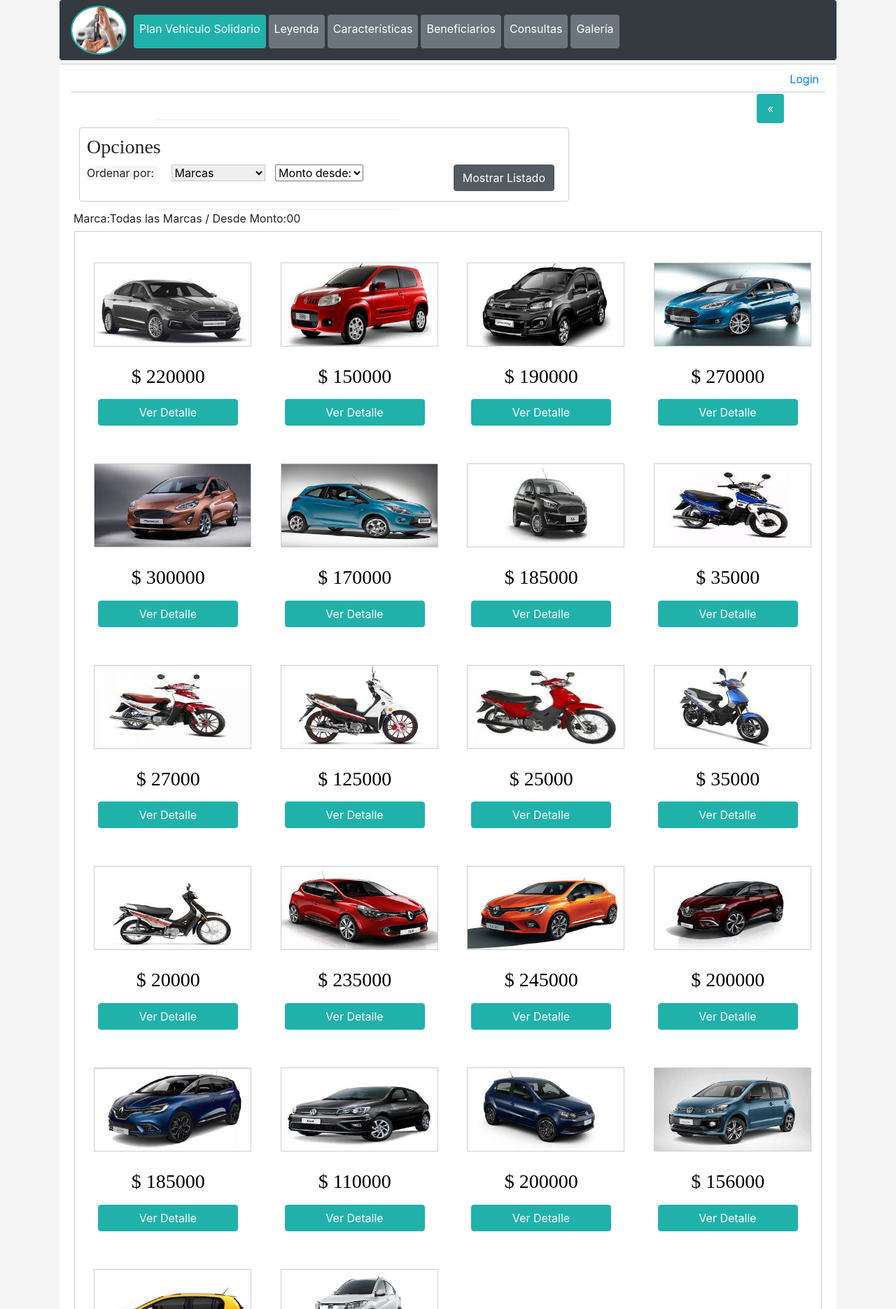
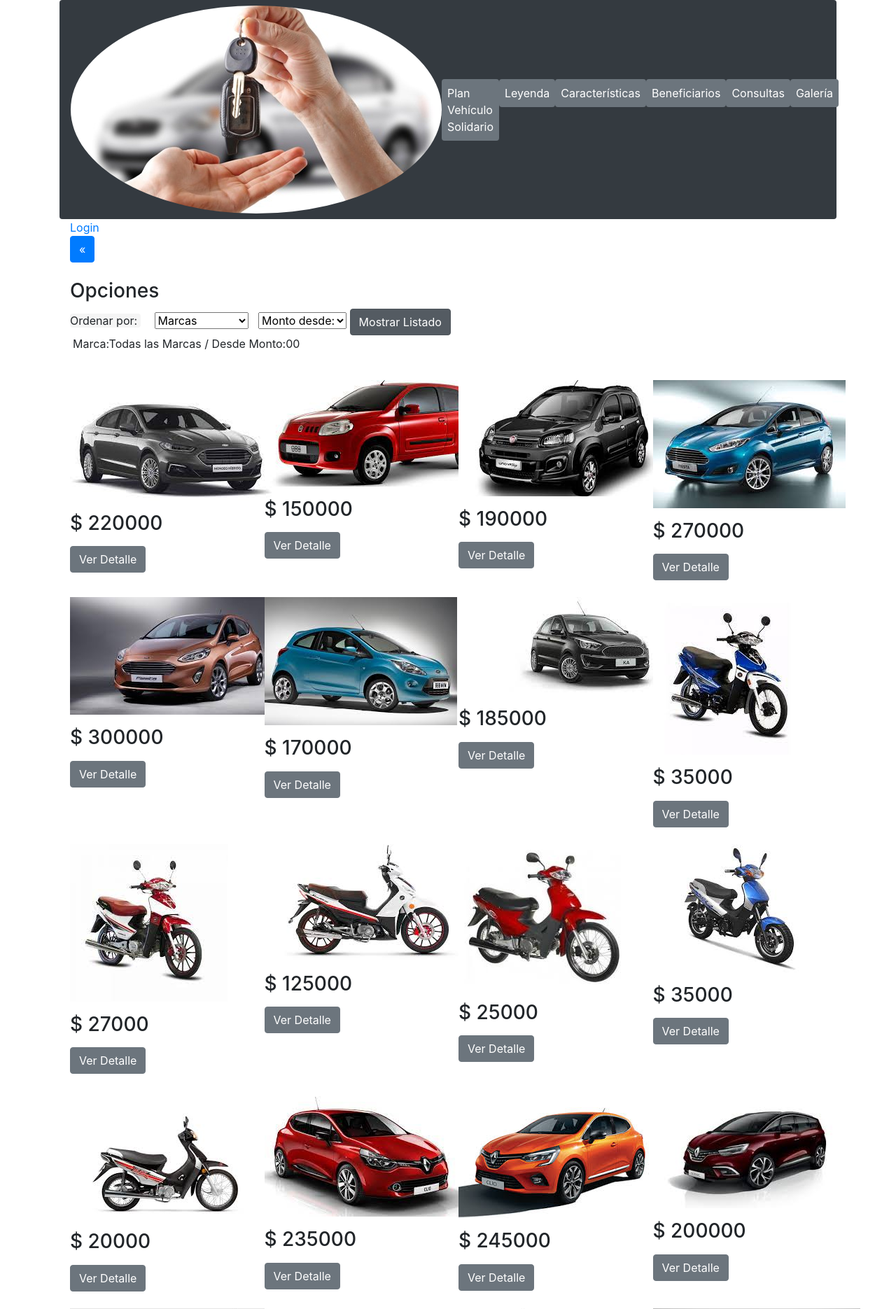
Before and after one commit to SamaBG/PVS, a PHP site: page /galeria.php in a window 1280 px wide; the page is wider, and only the part inside the window is pictured. Shown: the top 1870 px of that part at 70% size. Run offline with PHP 8.4, Linux system fonts and the light colour scheme; data comes from the database, SQL or seed files in the repository.

Commit message:
Update galeria.php

```diff
--- a/galeria.php
+++ b/galeria.php
@@ -60,7 +60,7 @@ $lista_marcas= $db->query($sql);
        <meta name="viewport" content="width=device-width, initial-scale=1">
        <link rel="shortcut icon" href="img/log_barra.jpg" type="image/x-icon"/>
        <link rel="stylesheet" href="https://maxcdn.bootstrapcdn.com/bootstrap/4.5.2/css/bootstrap.min.css">
-       <link rel="stylesheet" href="css/estil.css" >
+       <link rel="stylesheet" href="css/estils.css" >
 
         <script src="https://ajax.googleapis.com/ajax/libs/jquery/3.5.1/jquery.min.js"></script>
         <script src="https://cdnjs.cloudflare.com/ajax/libs/popper.js/1.16.0/umd/popper.min.js"></script>
@@ -76,11 +76,11 @@ $lista_marcas= $db->query($sql);
 
         <div  id="contenedor" class="container" >
             <?php echo crear_barra(); ?>
-            <a  id="boton_volver" style="margin-top: 2px"  title="Volver" href="index.php" class="btn btn-primary rounded" >&laquo</a>
+            <a  id="boton_volver" style="margin-right: -55px"  title="Volver" href="index.php" class="btn btn-primary rounded" >&laquo</a>
             <br><br>
-            <div>
+            <div id="filtro">
                 <form  name="datos" id="datos" method="post" action="galeria.php">
-                <fieldset id="fieldset" class="rounded" style="border:solid;;border-width: 1px;border-color: #ccc;width: 700px;margin-left: -120px;padding: 10px;padding-bottom:4px ">
+                <fieldset  class="rounded">
                             <h3>Opciones</h3>
 
                             <span style="background-color: #F5F5F5" class="rounded">Ordenar por: </span>
@@ -94,10 +94,6 @@ $lista_marcas= $db->query($sql);
                                 <?php }?>
 
                             </select>
-
-
-
-
 
                             <select name="desdeMonto" id="desdeMonto" style="margin-left: 10px">
 
@@ -114,24 +110,20 @@ $lista_marcas= $db->query($sql);
                                 <option value="300000" >$ 300.000</option>
 
                             </select>
-
-
-
-                                <input type="submit" id="Mostrar" name="Mostrar" value="Mostrar Listado" style="float:right;margin-bottom: 10px;margin-right:10px" class="btn btn-secondary active" onclick="return mensaje();">
+                            <input type="submit" id="Mostrar" name="Mostrar" value="Mostrar Listado" class="btn btn-secondary active" onclick="return mensaje();">
 			</fieldset>
                   </form>
             </div>
-            <div>
+            <div id="detalle_filtro">
                 <?php
                 $mensajeMarca=(!$marca=="")? $marca:"Todas las Marcas";
                 $mensajeMonto=(!$desdeMonto==0)? $desdeMonto:"00";
                 ?>
                 <p style="margin-left:4px">Marca:<?php echo $mensajeMarca;?> / Desde Monto:<?php echo $mensajeMonto;?></p>
+            </div>
 
 
-
-            </div>
-            <div class="row" style="border:solid; border-color: #cdcdcd; border-width: 1px; margin-left: 5px;margin-right: 5px;margin-top: -10px" class="rounded">
+            <div class="row rounded" id="row">
 
 
                     <?php
@@ -140,8 +132,8 @@ $lista_marcas= $db->query($sql);
                     else{
                     foreach ($resultado as $row){?>
 
-                            <div id="div_galeria" class="col-md-3 mt-4" >
-                                <img src="img/<?php echo ($row["imagen"])?>" width="225px" height="120px" class"img-fluid"  />
+                            <div id="div_galeria" class="col-xl-3 col-lg-4 col-md-6 mt-4 col-sm-12" >
+                                <img src="img/<?php echo ($row["imagen"])?>"/>
                                 <p><h3>$ <?php echo ($row["monto"])?></h3></p>
                                 <a href="detalle.php?codigo=<?php echo $row["id_veh"]?>" class="btn btn-secondary rounded">Ver Detalle</a>
                             </div>
@@ -150,7 +142,7 @@ $lista_marcas= $db->query($sql);
                     ?>
 
 
-                </div>
+            </div>
            <div style=" height: 60px">
                <a  id="boton_volver" href="galeria.php" class="btn btn-primary rounded" style="background-color: #5a5858;border-color: #5a5858">&laquo; Volver a Galería</a>
            </div>
```
